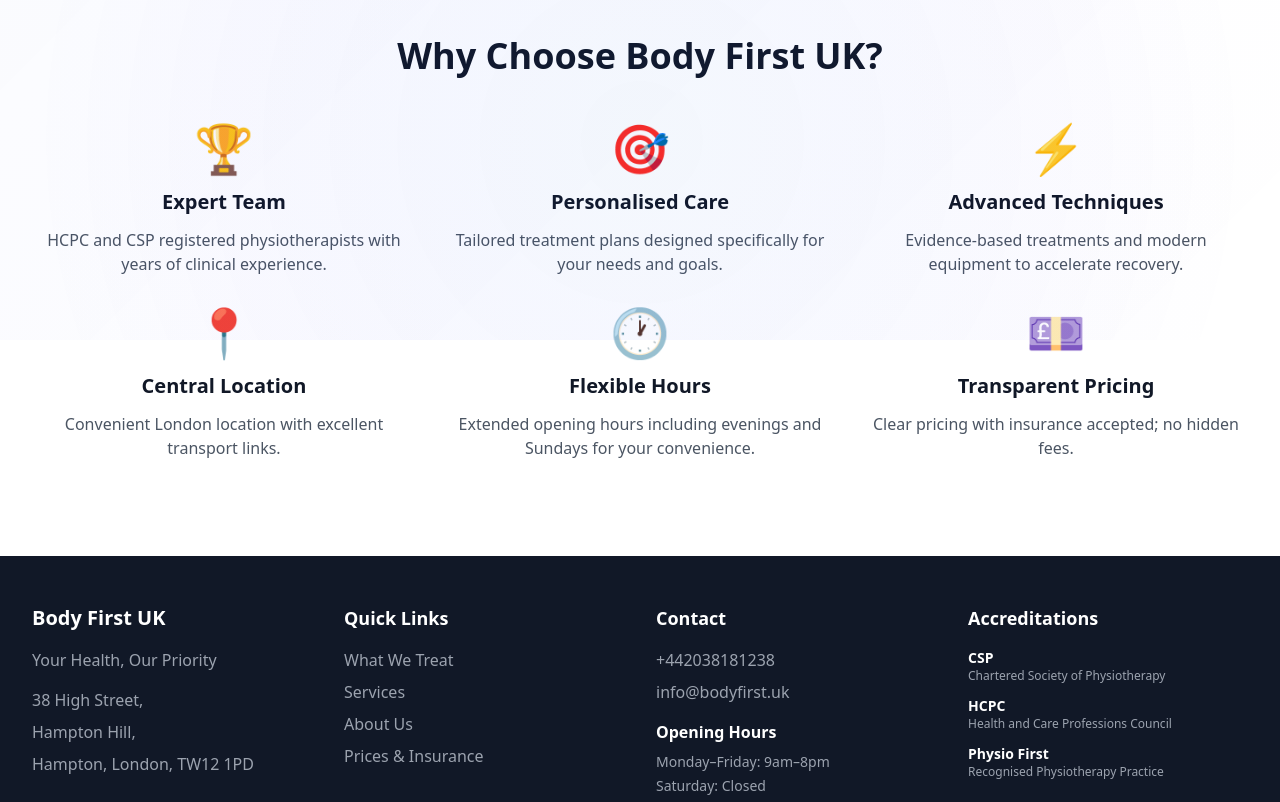
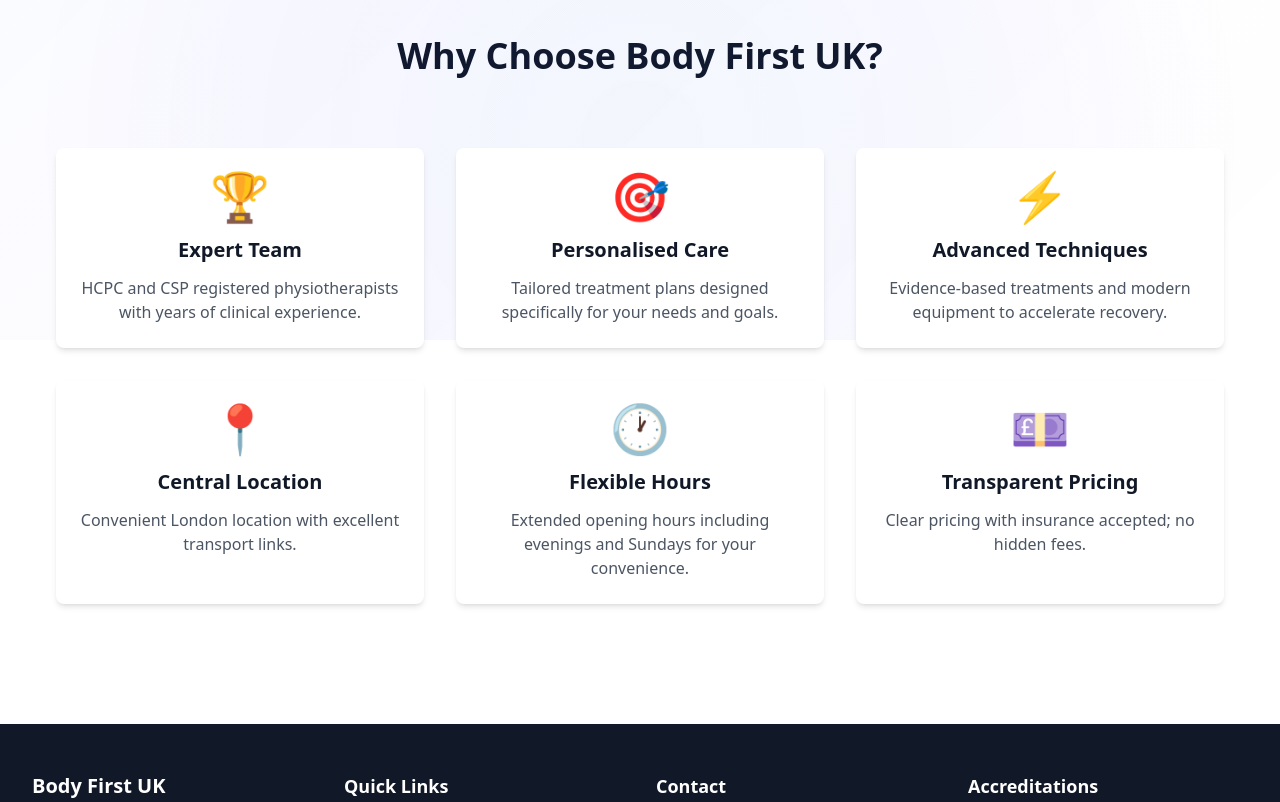
Before and after one commit to Geerthiga18/bodyfirst-website, a React (Vite) app: page /why-us in a window 1280 px wide. Shown: the part 460-1262 px from the top of the page. Built offline with nearby package versions, Linux system fonts and the light colour scheme; the HTML template or start-up script is replaced by a standard one.

Commit message:
Tried to fix the Color baground effect

```diff
--- /dev/null
+++ b/src/components/SectionBackground.tsx
@@ -0,0 +1,35 @@
+import React from 'react';
+import { motion } from 'framer-motion';
+
+interface SectionBackgroundProps {
+  children: React.ReactNode;
+  className?: string;
+  rounded?: boolean;
+  opacity?: number;
+}
+
+const colors = [
+  '#f0f9ff', // light cyan
+  '#ecfeff',
+  '#fff7ed', // light warm
+  '#fef3c7',
+  '#f0fdf4',
+];
+
+const SectionBackground = ({ children, className = '', rounded = true, opacity = 0.08 }: SectionBackgroundProps) => {
+  return (
+    <div className={`relative ${className}`}>
+      <motion.div
+        aria-hidden
+        className={`absolute inset-0 pointer-events-none ${rounded ? 'rounded-xl' : ''}`}
+        style={{ zIndex: -1, opacity }}
+        animate={{ backgroundColor: colors }}
+        transition={{ duration: 12, repeat: Infinity, repeatType: 'reverse', ease: 'linear' } as any}
+      />
+
+      <div className="relative z-10">{children}</div>
+    </div>
+  );
+};
+
+export default SectionBackground;
--- a/src/pages/WhyUs.tsx
+++ b/src/pages/WhyUs.tsx
@@ -1,5 +1,6 @@
 import { ScrollBackground } from '../components/ScrollBackground';
 import AnimatedH2 from '../components/AnimatedH2';
+import SectionBackground from '../components/SectionBackground';
 
 const WhyUs = () => {
   return (
@@ -36,8 +37,10 @@
             <AnimatedH2 className="section-title text-gray-900">Why Choose Body First UK?</AnimatedH2>
           </div>
 
-          <div className="grid md:grid-cols-2 lg:grid-cols-3 gap-8 mt-6">
-            <div className="text-center">
+          <div className="mt-6">
+            <SectionBackground className="p-6 rounded-xl" opacity={0.07}>
+              <div className="grid md:grid-cols-2 lg:grid-cols-3 gap-8">
+                <div className="text-center bg-white p-6 rounded-lg shadow-md">
                   <div className="text-5xl mb-4">🏆</div>
                   <h3 className="text-xl font-bold mb-3 text-gray-900">Expert Team</h3>
                   <p className="text-gray-600">
@@ -45,7 +48,7 @@
                   </p>
                 </div>
 
-            <div className="text-center">
+                <div className="text-center bg-white p-6 rounded-lg shadow-md">
                   <div className="text-5xl mb-4">🎯</div>
                   <h3 className="text-xl font-bold mb-3 text-gray-900">Personalised Care</h3>
                   <p className="text-gray-600">
@@ -53,7 +56,7 @@
                   </p>
                 </div>
 
-            <div className="text-center">
+                <div className="text-center bg-white p-6 rounded-lg shadow-md">
                   <div className="text-5xl mb-4">⚡</div>
                   <h3 className="text-xl font-bold mb-3 text-gray-900">Advanced Techniques</h3>
                   <p className="text-gray-600">
@@ -61,7 +64,7 @@
                   </p>
                 </div>
 
-            <div className="text-center">
+                <div className="text-center bg-white p-6 rounded-lg shadow-md">
                   <div className="text-5xl mb-4">📍</div>
                   <h3 className="text-xl font-bold mb-3 text-gray-900">Central Location</h3>
                   <p className="text-gray-600">
@@ -69,7 +72,7 @@
                   </p>
                 </div>
 
-            <div className="text-center">
+                <div className="text-center bg-white p-6 rounded-lg shadow-md">
                   <div className="text-5xl mb-4">🕐</div>
                   <h3 className="text-xl font-bold mb-3 text-gray-900">Flexible Hours</h3>
                   <p className="text-gray-600">
@@ -77,13 +80,15 @@
                   </p>
                 </div>
 
-            <div className="text-center">
+                <div className="text-center bg-white p-6 rounded-lg shadow-md">
                   <div className="text-5xl mb-4">💷</div>
                   <h3 className="text-xl font-bold mb-3 text-gray-900">Transparent Pricing</h3>
                   <p className="text-gray-600">
                     Clear pricing with insurance accepted; no hidden fees.
                   </p>
                 </div>
+              </div>
+            </SectionBackground>
           </div>
         </div>
       </section>
```
Lines whose indentation alone changed are shown as unchanged.
